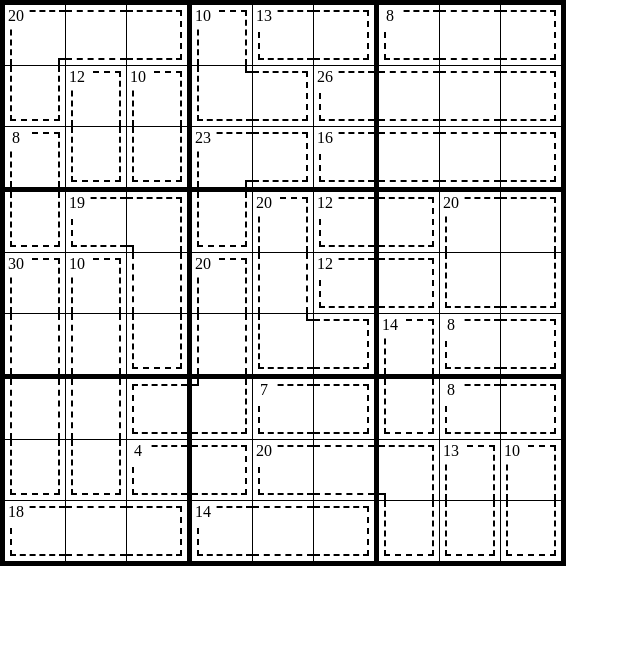
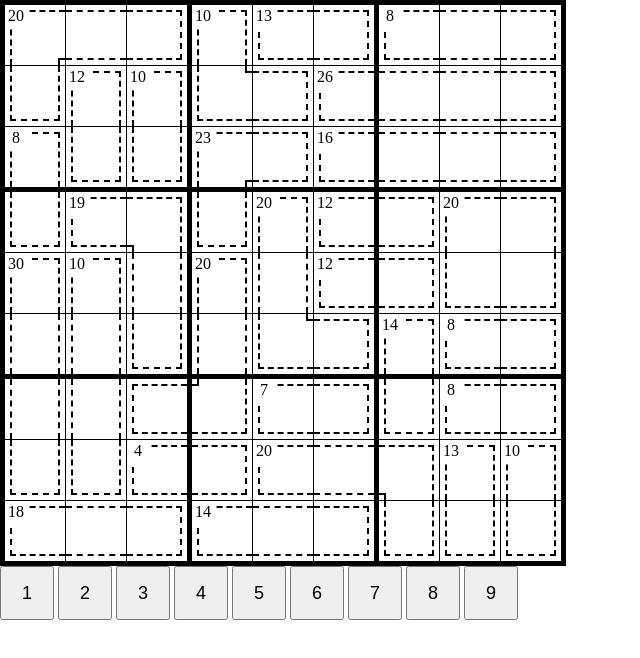
Before and after one commit to chrisRduckworth/killer-sudoku, a website built with Vite: page index.html in a window 1280 px wide. Shown: the whole page, without its empty margins (0-640 px from the left). Built offline with nearby package versions, Linux system fonts and the light colour scheme.

Commit message:
add number buttons

```diff
--- a/index.html
+++ b/index.html
@@ -118,6 +118,15 @@
 				<td tabindex="0"></td>
 			</tr>
 		</table>
+		<button class="number-button" type="button">1</button>
+		<button class="number-button" type="button">2</button>
+		<button class="number-button" type="button">3</button>
+		<button class="number-button" type="button">4</button>
+		<button class="number-button" type="button">5</button>
+		<button class="number-button" type="button">6</button>
+		<button class="number-button" type="button">7</button>
+		<button class="number-button" type="button">8</button>
+		<button class="number-button" type="button">9</button>
 		<script src="./src/main.ts" type="module"></script>
 	</body>
 </html>
--- a/src/eventHandlers.ts
+++ b/src/eventHandlers.ts
@@ -105,4 +105,7 @@ function handleKeypress(e: KeyboardEvent, sudoku: KillerSudoku) {
 	}
 }
 
-export { handleCellClick, handleKeypress };
+function handleNumberButtonPress(n: number, sudoku: KillerSudoku){
+}
+
+export { handleCellClick, handleKeypress, handleNumberButtonPress };
--- a/src/main.ts
+++ b/src/main.ts
@@ -1,6 +1,6 @@
 import "./style.css";
 import KillerSudoku from "./KillerSudoku";
-import { handleCellClick, handleKeypress } from "./eventHandlers";
+import { handleCellClick, handleKeypress, handleNumberButtonPress } from "./eventHandlers";
 
 const shapes: Array<[number, number[]]> = [
 	[20, [0, 1, 2, 9]],
@@ -49,3 +49,11 @@ elements.forEach((element, i) => {
 document.body.addEventListener("keydown", (e) => {
 	handleKeypress(e, sudoku);
 });
+
+const numberButtons = [...document.getElementsByClassName("number-button")]
+
+numberButtons.forEach((button, i) => {
+  button.addEventListener("click", (_e) => {
+    handleNumberButtonPress(i + 1, sudoku)
+  })
+});
--- a/src/style.css
+++ b/src/style.css
@@ -158,3 +158,9 @@ td > div {
 .invalid .value {
 	color: red;
 }
+
+.number-button {
+	height: 3em;
+	width: 3em;
+	font-size: large;
+}
```
Also changed, not shown: __tests__/eventHandlers.test.ts (+3 -0 lines).
